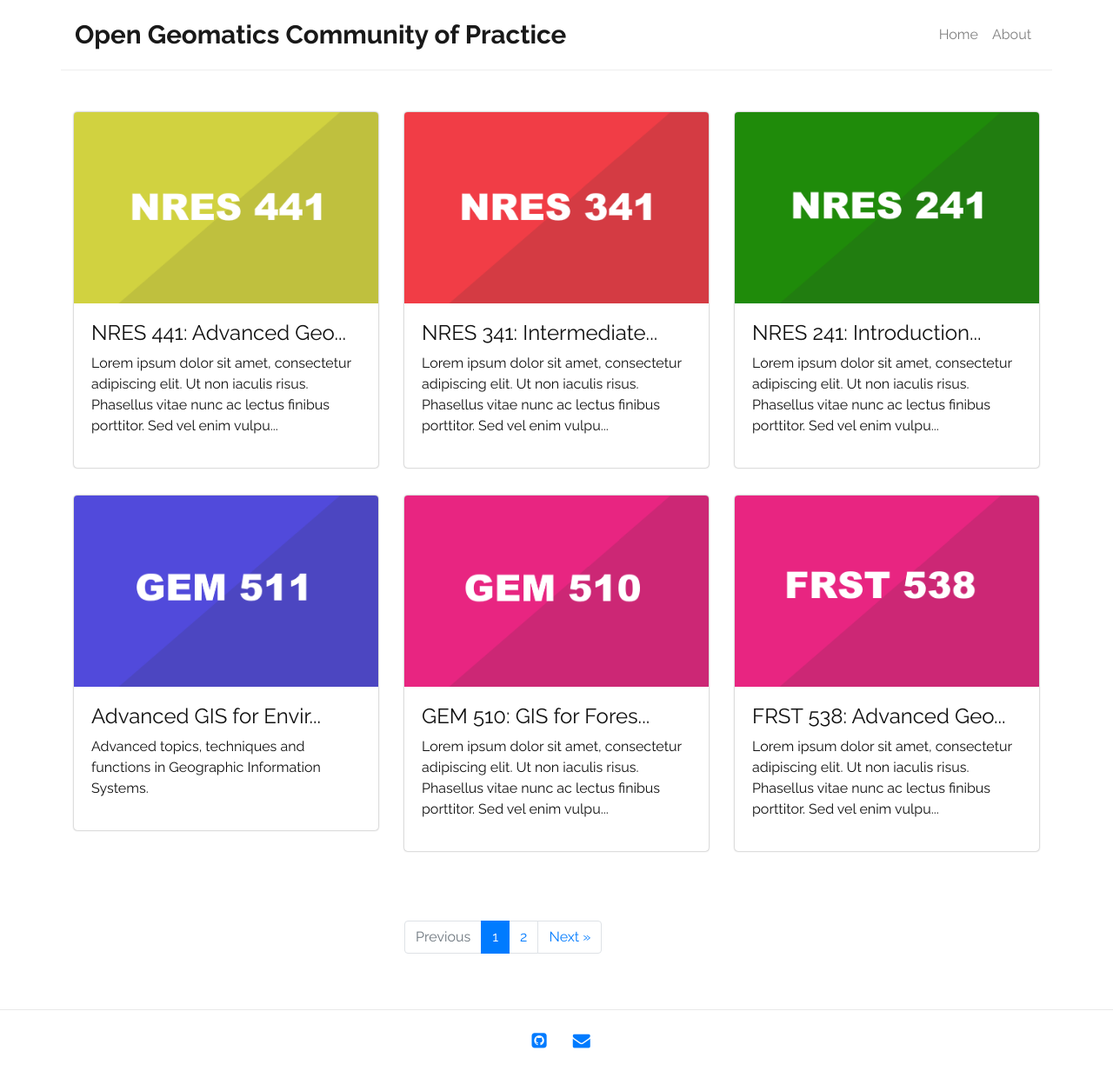
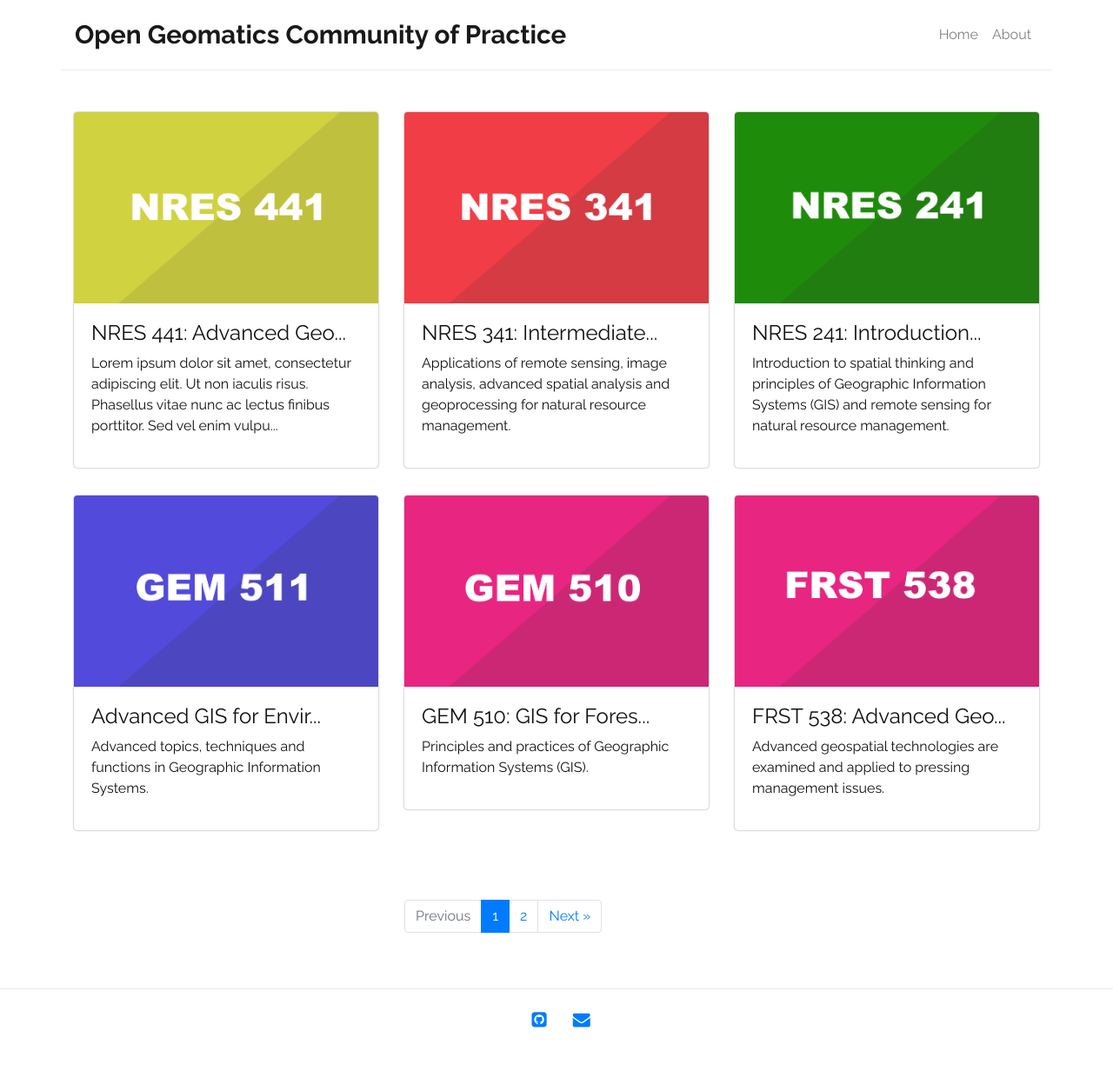
Before and after one commit to ubc-geomatics-community-of-practice/ubc-geomatics-community-of-practice, a Jekyll site: the page built from index.html, in a window 1280 px wide. Shown: the whole page at 87% size. Built offline with Jekyll 4.4.1, drawn with Linux system fonts in a browser that asks for light colours; the list of posts is cut into pages by our own code; after the commit the page ends 1208 px from its top, so only the background shows below that.

Commit message:
update posts and redirects

```diff
--- a/_posts/2024-07-02-FRST-538.md
+++ b/_posts/2024-07-02-FRST-538.md
@@ -2,8 +2,7 @@
 layout: post
 title:  "FRST 538: Advanced Geomatics for Natural Resource Management"
 image: /images/frst-538.png
+redirect_to:
 ---
 
-Lorem ipsum dolor sit amet, consectetur adipiscing elit. Ut non iaculis risus. Phasellus vitae nunc ac lectus finibus porttitor. Sed vel enim vulputate, euismod neque maximus, tincidunt turpis. Aenean accumsan leo eget dui porta pulvinar. Sed tincidunt, nisi non efficitur tempus, enim lectus aliquam arcu, at dignissim ligula ex eu quam. Suspendisse gravida dapibus ultrices. Vivamus convallis nulla nisl, a imperdiet felis pellentesque in. Nulla facilisi. Integer aliquet sed orci eu tempor. Sed viverra ullamcorper commodo.
-
-Morbi vestibulum sem eget maximus feugiat. Curabitur vehicula magna in molestie dignissim. Nam gravida leo non purus cursus, id accumsan justo tincidunt. Donec accumsan purus mauris, vitae luctus magna faucibus vitae. Nullam tincidunt urna scelerisque, hendrerit mi ac, sagittis ligula. Curabitur convallis eros eu fringilla maximus. Donec lobortis scelerisque enim eu molestie. Duis ac mi quis risus auctor vulputate.
+Advanced geospatial technologies are examined and applied to pressing management issues.
--- a/_posts/2024-07-02-GEM-510.md
+++ b/_posts/2024-07-02-GEM-510.md
@@ -2,8 +2,7 @@
 layout: post
 title:  "GEM 510: GIS for Forestry and Conservation"
 image: /images/gem-510.png
+redirect_to: https://ubc-geomatics-community-of-practice.github.io/GEM510-GIS-for-Forestry-and-Conservation/
 ---
 
-Lorem ipsum dolor sit amet, consectetur adipiscing elit. Ut non iaculis risus. Phasellus vitae nunc ac lectus finibus porttitor. Sed vel enim vulputate, euismod neque maximus, tincidunt turpis. Aenean accumsan leo eget dui porta pulvinar. Sed tincidunt, nisi non efficitur tempus, enim lectus aliquam arcu, at dignissim ligula ex eu quam. Suspendisse gravida dapibus ultrices. Vivamus convallis nulla nisl, a imperdiet felis pellentesque in. Nulla facilisi. Integer aliquet sed orci eu tempor. Sed viverra ullamcorper commodo.
-
-Morbi vestibulum sem eget maximus feugiat. Curabitur vehicula magna in molestie dignissim. Nam gravida leo non purus cursus, id accumsan justo tincidunt. Donec accumsan purus mauris, vitae luctus magna faucibus vitae. Nullam tincidunt urna scelerisque, hendrerit mi ac, sagittis ligula. Curabitur convallis eros eu fringilla maximus. Donec lobortis scelerisque enim eu molestie. Duis ac mi quis risus auctor vulputate.
+Principles and practices of Geographic Information Systems (GIS).
--- a/_posts/2024-07-02-NRES-241.md
+++ b/_posts/2024-07-02-NRES-241.md
@@ -2,8 +2,7 @@
 layout: post
 title:  "NRES 241: Introduction to Geomatics for Natural Resource Management"
 image: /images/nres-241.png
+redirect_to: https://ubc-geomatics-community-of-practice.github.io/NRES241-Introduction-to-Geomatics-for-Natural-Resource-Management/
 ---
 
-Lorem ipsum dolor sit amet, consectetur adipiscing elit. Ut non iaculis risus. Phasellus vitae nunc ac lectus finibus porttitor. Sed vel enim vulputate, euismod neque maximus, tincidunt turpis. Aenean accumsan leo eget dui porta pulvinar. Sed tincidunt, nisi non efficitur tempus, enim lectus aliquam arcu, at dignissim ligula ex eu quam. Suspendisse gravida dapibus ultrices. Vivamus convallis nulla nisl, a imperdiet felis pellentesque in. Nulla facilisi. Integer aliquet sed orci eu tempor. Sed viverra ullamcorper commodo.
-
-Morbi vestibulum sem eget maximus feugiat. Curabitur vehicula magna in molestie dignissim. Nam gravida leo non purus cursus, id accumsan justo tincidunt. Donec accumsan purus mauris, vitae luctus magna faucibus vitae. Nullam tincidunt urna scelerisque, hendrerit mi ac, sagittis ligula. Curabitur convallis eros eu fringilla maximus. Donec lobortis scelerisque enim eu molestie. Duis ac mi quis risus auctor vulputate.
+Introduction to spatial thinking and principles of Geographic Information Systems (GIS) and remote sensing for natural resource management.
--- a/_posts/2024-07-02-NRES-341.md
+++ b/_posts/2024-07-02-NRES-341.md
@@ -2,8 +2,7 @@
 layout: post
 title:  "NRES 341: Intermediate Geomatics for Natural Resource Management"
 image: /images/nres-341.png
+redirect_to: https://ubc-geomatics-community-of-practice.github.io/NRES341-Intermediate-Geomatics-for-Natural-Resource-Management/
 ---
 
-Lorem ipsum dolor sit amet, consectetur adipiscing elit. Ut non iaculis risus. Phasellus vitae nunc ac lectus finibus porttitor. Sed vel enim vulputate, euismod neque maximus, tincidunt turpis. Aenean accumsan leo eget dui porta pulvinar. Sed tincidunt, nisi non efficitur tempus, enim lectus aliquam arcu, at dignissim ligula ex eu quam. Suspendisse gravida dapibus ultrices. Vivamus convallis nulla nisl, a imperdiet felis pellentesque in. Nulla facilisi. Integer aliquet sed orci eu tempor. Sed viverra ullamcorper commodo.
-
-Morbi vestibulum sem eget maximus feugiat. Curabitur vehicula magna in molestie dignissim. Nam gravida leo non purus cursus, id accumsan justo tincidunt. Donec accumsan purus mauris, vitae luctus magna faucibus vitae. Nullam tincidunt urna scelerisque, hendrerit mi ac, sagittis ligula. Curabitur convallis eros eu fringilla maximus. Donec lobortis scelerisque enim eu molestie. Duis ac mi quis risus auctor vulputate.
+Applications of remote sensing, image analysis, advanced spatial analysis and geoprocessing for natural resource management.
--- a/index.html
+++ b/index.html
@@ -6,7 +6,7 @@
   <div class="row">
     {% for post in paginator.posts %}
       <div class="col-12 col-md-6 col-lg-4">
-       <a href="{{ post.githuburl }}" class="index-anchor">
+       <a href="{{ post.url | prepend: site.baseurl }}" class="index-anchor">
         <div class="card rounded overflow-hidden">
           <div class="image">
             {% if post.image %}
```
Also changed, not shown: _posts/2023-07-02-UFOR-511.md (+2 -3 lines), _posts/installation.markdown (deleted, +0 -10 lines).
